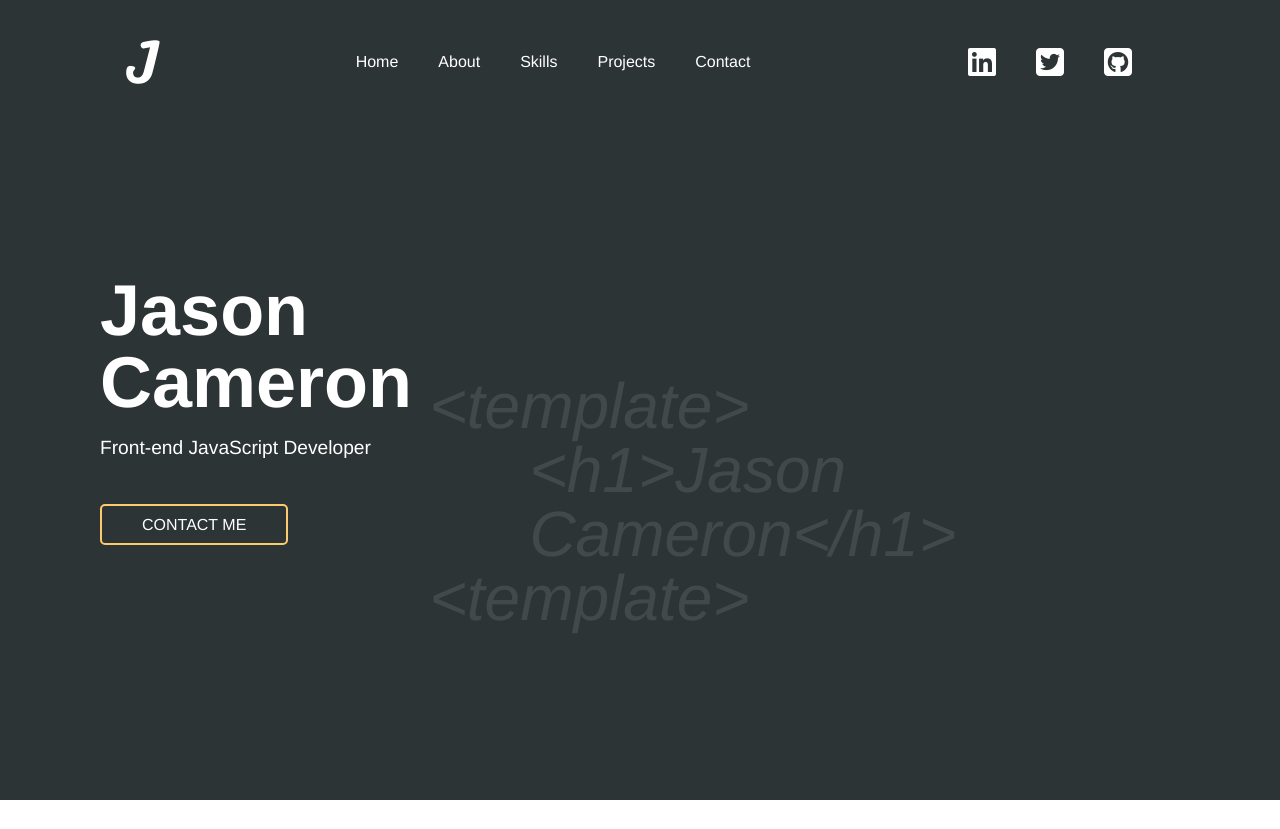
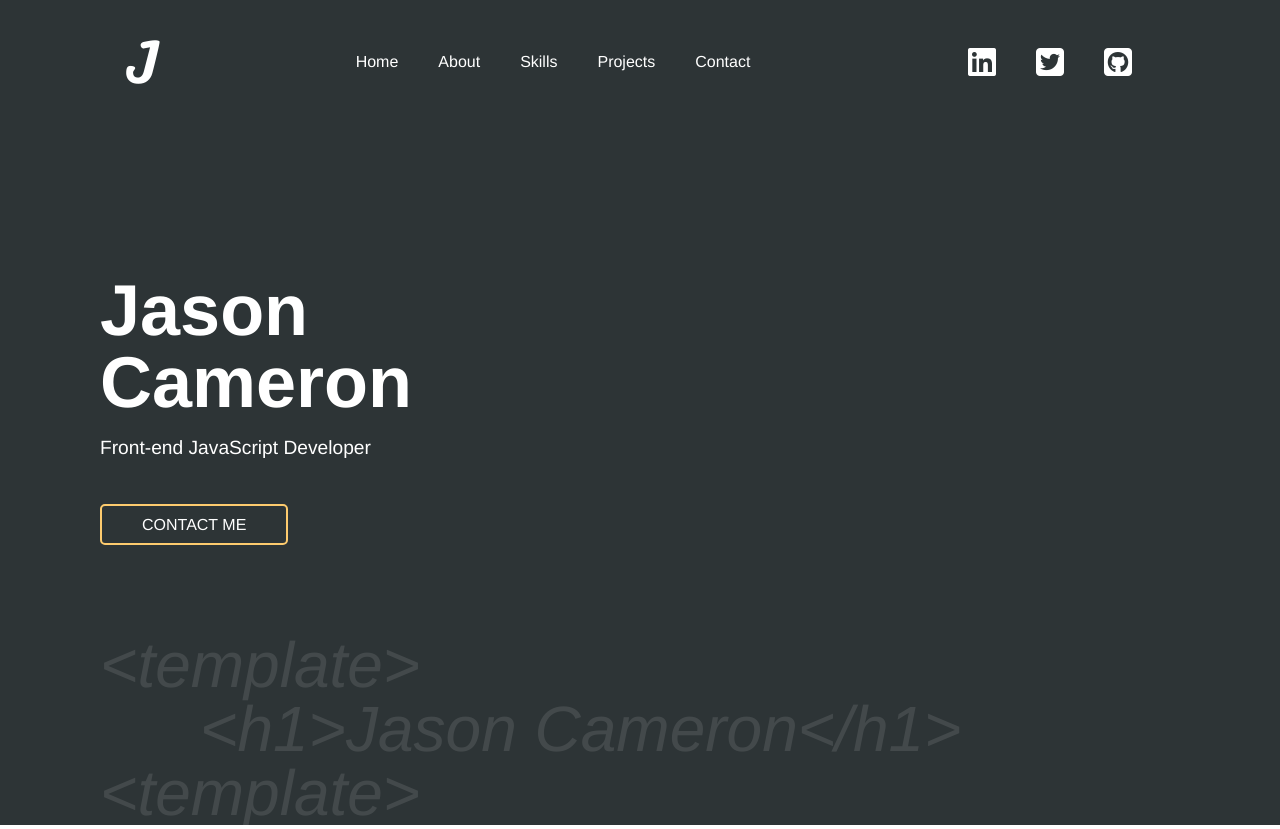
Before and after one commit to kiocam/j-cameron, a Vue app: page /#/ in a window 1280 px wide. Before the commit the page ends 800 px from the top, so only its background shows below. Built offline with nearby package versions, Linux system fonts and the light colour scheme.

Commit message:
about section update

```diff
--- a/src/App.vue
+++ b/src/App.vue
@@ -23,7 +23,7 @@ export default {
 	-moz-osx-font-smoothing: grayscale;
 	color: #fff;
 	background-color: #2d3436;
-	height: 100vh;
+	min-height: 100vh;
 
 	a {
 		text-decoration: none;
@@ -34,6 +34,7 @@ export default {
 		display: flex;
 		margin-top: 150px;
 		padding: 0px 100px;
+		flex-wrap: wrap;
 	}
 }
 </style>
--- a/src/views/About.vue
+++ b/src/views/About.vue
@@ -1,8 +1,54 @@
 <template>
-	<div class="wrapper">
-		<h1>This is an about page</h1>
-	</div>
+  <div class="wrapper">
+    <section class="left__sec">
+      <h1>WHO AM I</h1>
+      <p>
+        I enjoy working on exciting and challenging projects, with fun and
+        energetic individuals.
+      </p>
+      <p>Have a vision ? Lets make it real!</p>
+    </section>
+    <!--  -->
+    <section class="right__sec">
+      <p>
+        Front-end
+        <br />developer
+      </p>
+    </section>
+    <br />
+    <!--  -->
+    <img class="time-line" src="../assets/Timeline.png" alt="time-line" />
+  </div>
 </template>
 
 <style lang="scss" scoped>
+.left__sec {
+  width: 26%;
+  h1 {
+    font-size: 4.5em;
+    font-weight: bold;
+  }
+
+  p {
+    font-size: 1.3em;
+    margin-top: 20px;
+    line-height: 1.2;
+  }
+}
+
+.right__sec {
+  padding-left: 30px;
+  p {
+    font-size: 20vh;
+    opacity: 0.1;
+    font-weight: bold;
+    font-style: italic;
+    margin: 0 auto;
+  }
+}
+
+.time-line {
+  margin: 70px auto;
+  margin-left: 0px;
+}
 </style>
```
Also changed, not shown: src/assets/Timeline.png (added).
